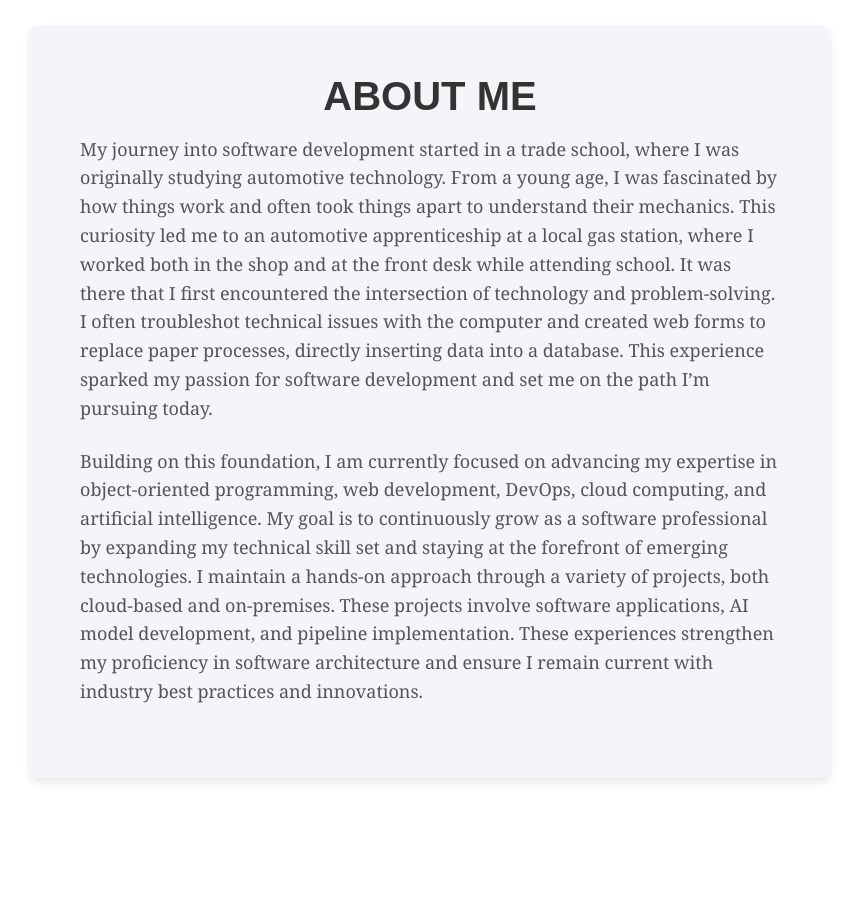
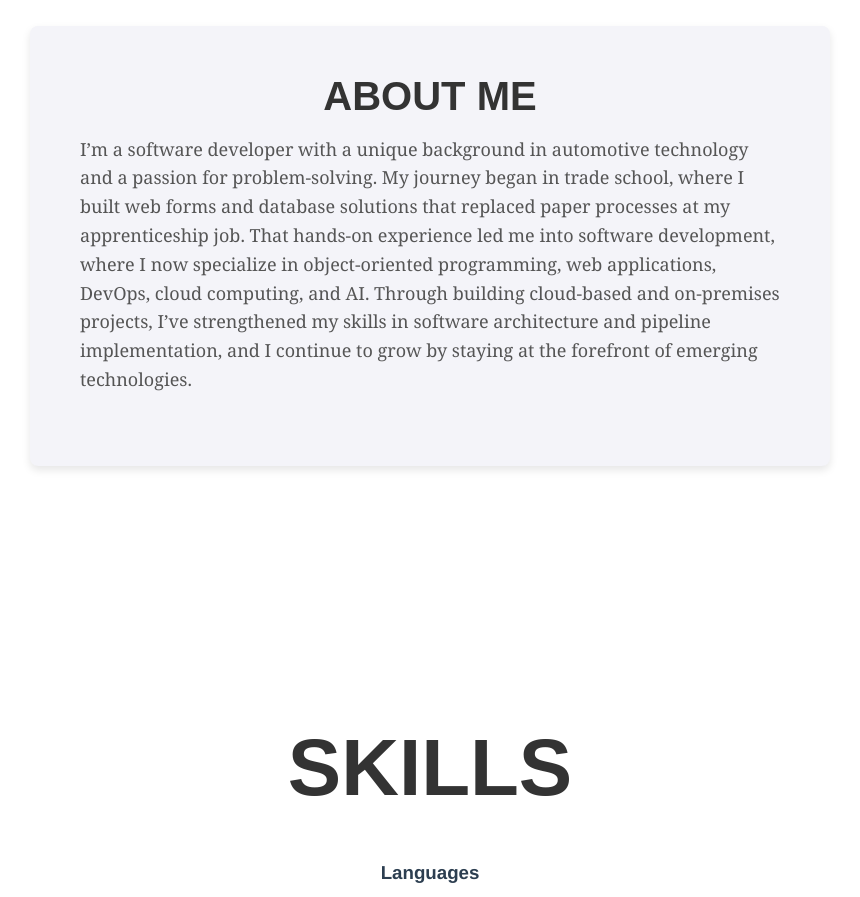
Before and after one commit to JoeMuldowney/Portfolio-Vue, a Vue app: page / in a window 1280 px wide. Shown: the part 920-1817 px from the top of the page, without its empty margins (210-1070 px from the left). Built offline with nearby package versions, Linux system fonts and the light colour scheme.

Commit message:
update about me

```diff
--- a/src/components/About.vue
+++ b/src/components/About.vue
@@ -2,10 +2,8 @@
   <section id="about" class="aboutsection">
     <h1>About Me</h1>
 <p>
-My journey into software development started in a trade school, where I was originally studying automotive technology. From a young age, I was fascinated by how things work and often took things apart to understand their mechanics. This curiosity led me to an automotive apprenticeship at a local gas station, where I worked both in the shop and at the front desk while attending school. It was there that I first encountered the intersection of technology and problem-solving. I often troubleshot technical issues with the computer and created web forms to replace paper processes, directly inserting data into a database. This experience sparked my passion for software development and set me on the path I’m pursuing today.</p>
-    <p>
-Building on this foundation, I am currently focused on advancing my expertise in object-oriented programming, web development, DevOps, cloud computing, and artificial intelligence. My goal is to continuously grow as a software professional by expanding my technical skill set and staying at the forefront of emerging technologies. I maintain a hands-on approach through a variety of projects, both cloud-based and on-premises. These projects involve software applications, AI model development, and pipeline implementation. These experiences strengthen my proficiency in software architecture and ensure I remain current with industry best practices and innovations.  </p>
-
+I’m a software developer with a unique background in automotive technology and a passion for problem-solving. My journey began in trade school, where I built web forms and database solutions that replaced paper processes at my apprenticeship job. That hands-on experience led me into software development, where I now specialize in object-oriented programming, web applications, DevOps, cloud computing, and AI. Through building cloud-based and on-premises projects, I’ve strengthened my skills in software architecture and pipeline implementation, and I continue to grow by staying at the forefront of emerging technologies.
+  </p>
   </section>
 
 </template>
```
